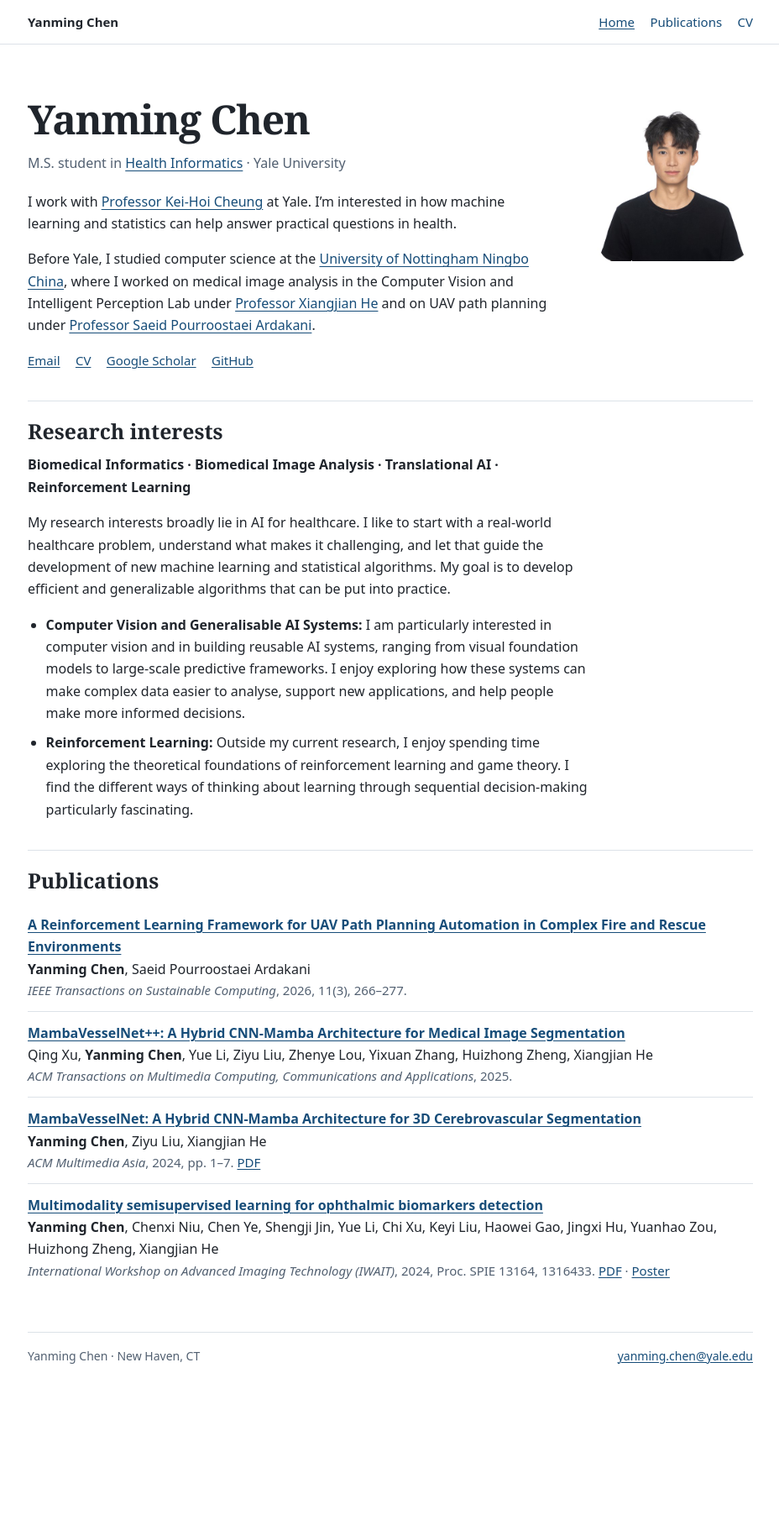
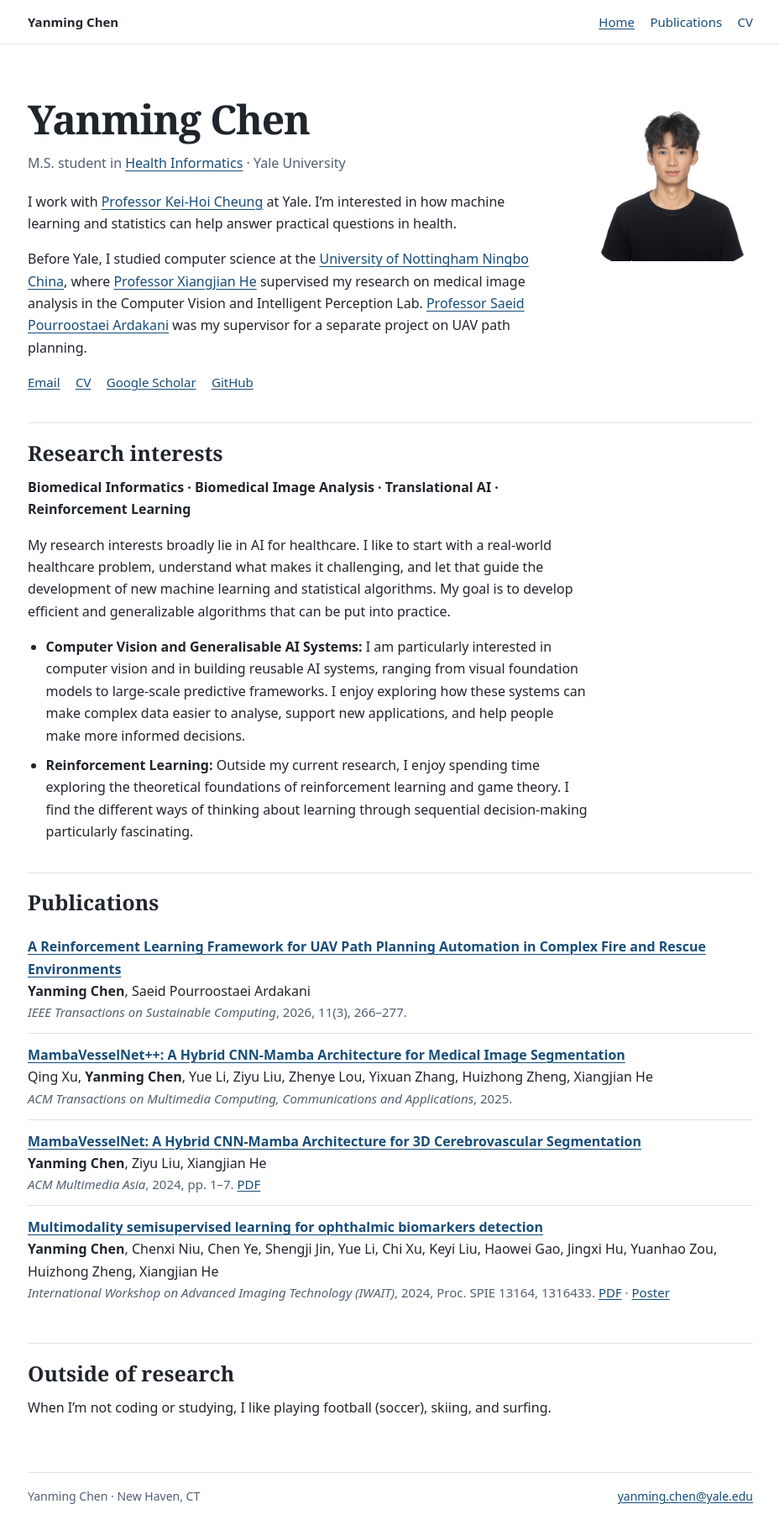
Before and after one commit to CC0117/cc0117.github.io, a Jekyll site: the page built from _pages/about.md, in a window 1280 px wide. Shown: the whole page at 84% size, without its empty margins (175-1103 px from the left). Built offline with Jekyll 4.4.1, drawn with Linux system fonts in a browser that asks for light colours; before the commit the page ends 1648 px from its top, so only the background shows below that.

Commit message:
Clarify undergraduate supervision and add hobbies

```diff
--- a/_pages/about.md
+++ b/_pages/about.md
@@ -13,7 +13,7 @@ redirect_from:
     <h1>Yanming Chen</h1>
     <p class="affiliation">M.S. student in <a href="https://ysph.yale.edu/school-of-public-health/graduate-programs/master-of-science-in-public-health-msph/health-informatics/">Health Informatics</a> · Yale University</p>
     <p>I work with <a href="https://medicine.yale.edu/profile/kei-cheung/">Professor Kei-Hoi Cheung</a> at Yale. I’m interested in how machine learning and statistics can help answer practical questions in health.</p>
-    <p>Before Yale, I studied computer science at the <a href="https://www.nottingham.edu.cn/en/about/who-we-are.aspx">University of Nottingham Ningbo China</a>, where I worked on medical image analysis in the Computer Vision and Intelligent Perception Lab under <a href="https://scholar.google.com.au/citations?user=BiBXGfIAAAAJ&amp;hl=en">Professor Xiangjian He</a> and on UAV path planning under <a href="https://scholar.google.com/citations?user=3OeHr8gAAAAJ&amp;hl=en">Professor Saeid Pourroostaei Ardakani</a>.</p>
+    <p>Before Yale, I studied computer science at the <a href="https://www.nottingham.edu.cn/en/about/who-we-are.aspx">University of Nottingham Ningbo China</a>, where <a href="https://scholar.google.com.au/citations?user=BiBXGfIAAAAJ&amp;hl=en">Professor Xiangjian He</a> supervised my research on medical image analysis in the Computer Vision and Intelligent Perception Lab. <a href="https://scholar.google.com/citations?user=3OeHr8gAAAAJ&amp;hl=en">Professor Saeid Pourroostaei Ardakani</a> was my supervisor for a separate project on UAV path planning.</p>
     <ul class="profile-links" aria-label="Contact and profiles">
       <li><a href="mailto:{{ site.author.email | escape }}">Email</a></li>
       <li><a href="{{ '/cv/' | relative_url }}">CV</a></li>
@@ -38,3 +38,7 @@ My research interests broadly lie in AI for healthcare. I like to start with a r
 ## Publications
 
 {% include academic-publications.html %}
+
+## Outside of research
+
+When I’m not coding or studying, I like playing football (soccer), skiing, and surfing.
```
